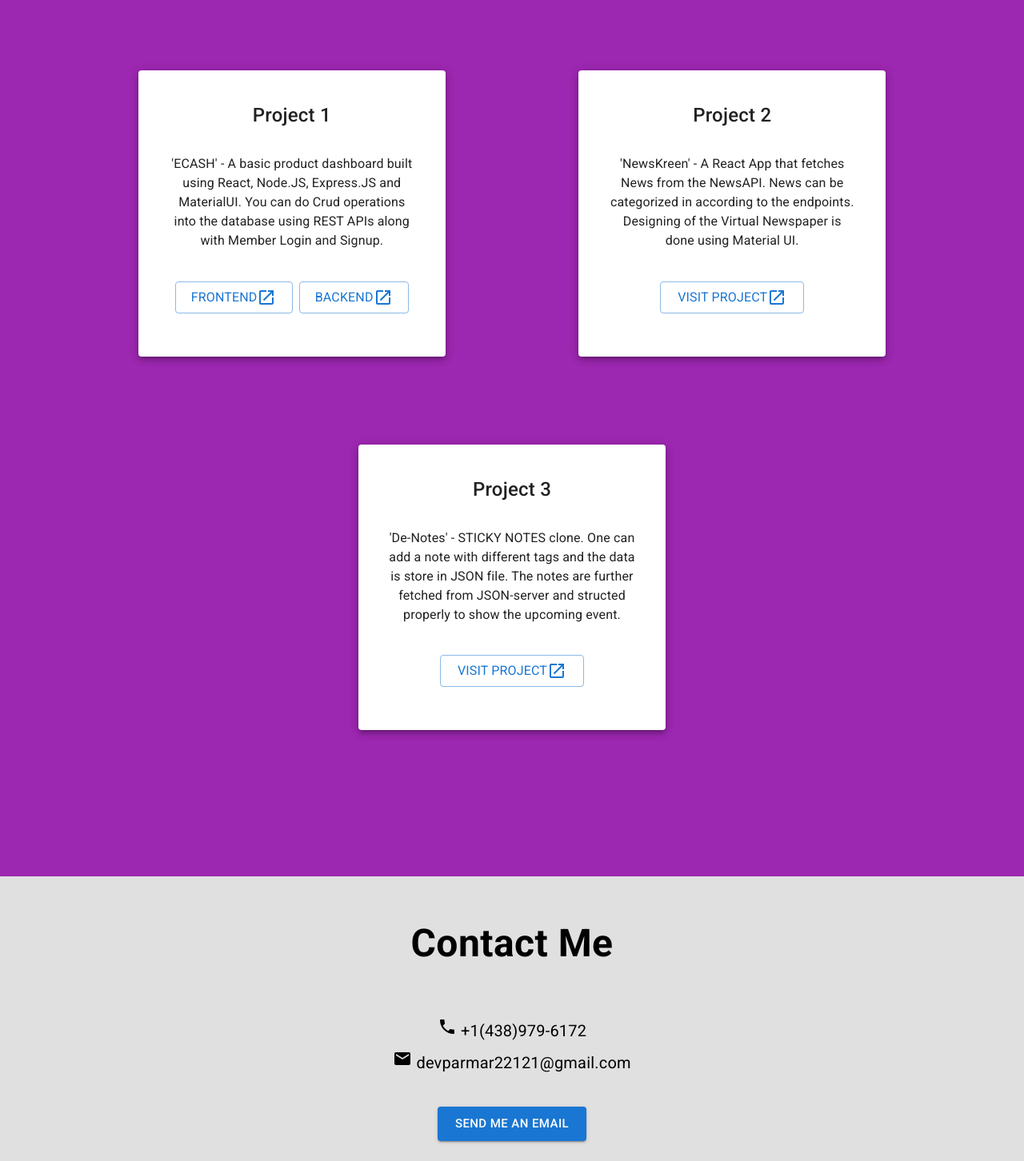
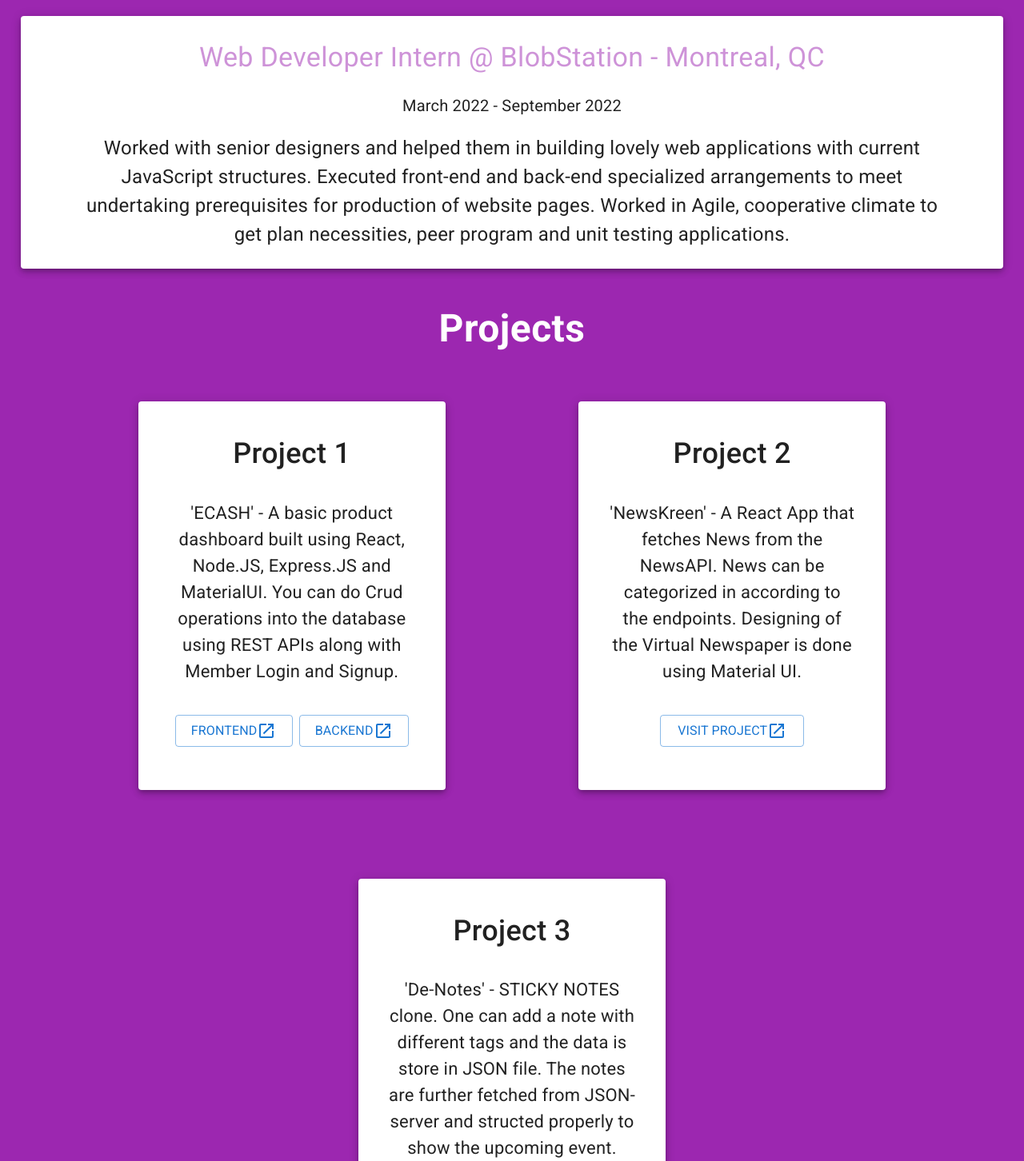
Before and after one commit to Dev-Parmar/portfolio, a React (Create React App) app: page / in a window 1280 px wide. Shown: the part 3398-4850 px from the top of the page at 80% size. Built offline with nearby package versions, Linux system fonts and the light colour scheme.

Commit message:
Work experience added

```diff
--- a/src/App.js
+++ b/src/App.js
@@ -5,6 +5,7 @@ import Skills from './components/Skills';
 import Contact from './components/Contact';
 import Projects from './components/Projects';
 import Footer from './components/Footer';
+import Work from './components/Work';
 
 function App() {
   return (
@@ -15,6 +16,7 @@ function App() {
         <Skills />
       </Box>
       <Box id='projects' sx={{ backgroundColor: '#9c27b0' }}>
+        <Work />
         <Projects />
       </Box>
       <Box id='contact' sx={{ backgroundColor: '#e0e0e0' }}>
--- a/src/components/Contact.js
+++ b/src/components/Contact.js
@@ -8,17 +8,17 @@ function Contact() {
     return (
         <Fragment>
             <Box >
-                <Typography sx={{ paddingY: '1em', fontWeight: 'bold', fontSize: 'h3.fontSize', textAlign: 'center' }}>Contact Me</Typography>
+                <Typography sx={{ padding: '1.5em 0 0.5em 0', fontWeight: 'bold', fontSize: 'h2.fontSize', textAlign: 'center' }}>Contact Me</Typography>
             </Box>
-            <Box sx={{ textAlign: 'center', margin: '0.5em' }}>
-                <Typography sx={{ fontSize: '20px' }}><PhoneIcon /> +1(438)979-6172</Typography>
+            <Box sx={{ textAlign: 'center', margin: '1em' }}>
+                <Typography sx={{ fontSize: 28 }}><PhoneIcon /> +1(438)979-6172</Typography>
             </Box>
-            <Box sx={{ textAlign: 'center', margin: '0.5em' }}>
-                <Typography sx={{ fontSize: '20px' }}><EmailIcon /> devparmar22121@gmail.com</Typography>
+            <Box sx={{ textAlign: 'center', margin: '1em' }}>
+                <Typography sx={{ fontSize: 28 }}><EmailIcon /> devparmar22121@gmail.com</Typography>
             </Box>
 
             <Box sx={{ textAlign: 'center', padding: '2em' }} >
-                <Button onClick={() => window.location = 'mailto:devparmar22121@gmail.com'} variant='contained' size='large'>Send me an Email</Button>
+                <Button onClick={() => window.location = 'mailto:devparmar22121@gmail.com'} variant='contained'><Typography sx={{ fontSize: 'h5.fontSize' }}>Send me an Email</Typography></Button>
             </Box>
         </Fragment>
     )
--- a/src/components/Projects.js
+++ b/src/components/Projects.js
@@ -25,29 +25,29 @@ function Projects() {
     return (
         <Fragment>
             <Box >
-                <Typography sx={{ padding: '5% 0 2% 0', fontWeight: 'bold', fontSize: 'h3.fontSize', textAlign: 'center', color: '#fff' }}>Projects</Typography>
+                <Typography sx={{ padding: '3% 0 0 0', fontWeight: 'bold', fontSize: 'h3.fontSize', textAlign: 'center', color: '#fff' }}>Projects</Typography>
             </Box>
-            <Box sx={{ display: 'flex', justifyContent: 'space-around', flexWrap: 'wrap', margin: '0 7%', paddingBottom: '10%' }}>
+            <Box sx={{ display: 'flex', justifyContent: 'space-around', flexWrap: 'wrap', margin: '0 7%', paddingBottom: '7%' }}>
                 <Card sx={sty} elevation={5}>
                     <CardContent>
-                        <Typography sx={{ fontSize: 24, fontWeight: '500' }} gutterBottom>
+                        <Typography sx={{ fontSize: 36, fontWeight: '500' }} gutterBottom>
                             Project 1
                         </Typography>
-                        <Typography sx={{ margin: '10% 0' }}>
+                        <Typography sx={{ margin: '10% 0', fontSize: 22 }}>
                             'ECASH' - A basic product dashboard built using React, Node.JS, Express.JS and MaterialUI. You can do Crud operations into the database using REST APIs along with Member Login and Signup.
                         </Typography>
                         <CardActions sx={{ margin: 'auto' }}>
-                            <Button target='_blank' href='https://github.com/Dev-Parmar/ecash-frontend' variant='outlined' size='large'><Typography>FrontEnd </Typography><OpenInNewIcon /></Button>
+                            <Button target='_blank' href='https://github.com/Dev-Parmar/ecash-frontend' variant='outlined' size='large' ><Typography sx={{ fontSize: '24' }}>FrontEnd </Typography><OpenInNewIcon /></Button>
                             <Button target='_blank' href='https://github.com/Dev-Parmar/ecash-backend' variant='outlined' size='large'><Typography>BackEnd </Typography><OpenInNewIcon /></Button>
                         </CardActions>
                     </CardContent>
                 </Card>
                 <Card sx={sty} elevation={5}>
                     <CardContent>
-                        <Typography sx={{ fontSize: 24, fontWeight: '500' }} gutterBottom>
+                        <Typography sx={{ fontSize: 36, fontWeight: '500' }} gutterBottom>
                             Project 2
                         </Typography>
-                        <Typography sx={{ margin: '10% 0' }}>
+                        <Typography sx={{ margin: '10% 0', fontSize: 22 }}>
                             'NewsKreen' - A React App that fetches News from the NewsAPI. News can be categorized in according to the endpoints. Designing of the Virtual Newspaper is done using Material UI.
                         </Typography>
                         <CardActions>
@@ -57,10 +57,10 @@ function Projects() {
                 </Card>
                 <Card sx={sty} elevation={5}>
                     <CardContent>
-                        <Typography sx={{ fontSize: 24, fontWeight: '500' }} gutterBottom>
+                        <Typography sx={{ fontSize: 36, fontWeight: '500' }} gutterBottom>
                             Project 3
                         </Typography>
-                        <Typography sx={{ margin: '10% 0' }}>
+                        <Typography sx={{ margin: '10% 0', fontSize: 22 }}>
                             'De-Notes' - STICKY NOTES clone. One can add a note with different tags and the data is store in JSON file. The notes are further fetched from JSON-server and structed properly to show the upcoming event.
                         </Typography>
                         <CardActions>
--- /dev/null
+++ b/src/components/Work.js
@@ -0,0 +1,45 @@
+import React, { Fragment } from 'react'
+import { Box, Button, Typography, Paper } from '@mui/material'
+
+
+function Work() {
+
+    const the = () => {
+        return ({
+            textAlign: 'center',
+            padding: '2% 5%',
+            margin: '0 2%'
+        })
+    }
+    return (
+        <Fragment>
+            <Box >
+                <Typography sx={{ padding: '3%', fontWeight: 'bold', fontSize: 'h3.fontSize', textAlign: 'center', color: '#fff' }}>Work Experience</Typography>
+            </Box>
+            <Box sx={{ display: 'flex', flexWrap: 'wrap', justifyContent: 'center' }}>
+                <Box sx={{}}>
+                    <Box sx={{ display: 'flex', justifyContent: 'center' }}>
+                        <Paper sx={the} elevation={5}>
+                            <Typography sx={{ fontSize: 'h4.fontSize', color: '#ce93d8' }}>
+
+                                Web Developer Intern @ BlobStation - Montreal, QC
+                            </Typography>
+                            <br />
+                            <Typography sx={{ fontSize: 'h6.fontSize' }}>
+                                March 2022 - September 2022
+                            </Typography>
+                            <br />
+                            <Typography sx={{ fontSize: 'h5.fontSize' }}>
+                                Worked with senior designers and helped them in building lovely web applications with current JavaScript structures. Executed front-end and back-end specialized arrangements to meet undertaking prerequisites for production of website pages. Worked in Agile, cooperative climate to get plan necessities, peer program and unit testing applications.
+                            </Typography>
+                        </Paper>
+                    </Box>
+
+                </Box>
+
+            </Box>
+        </Fragment>
+    )
+}
+
+export default Work
```
